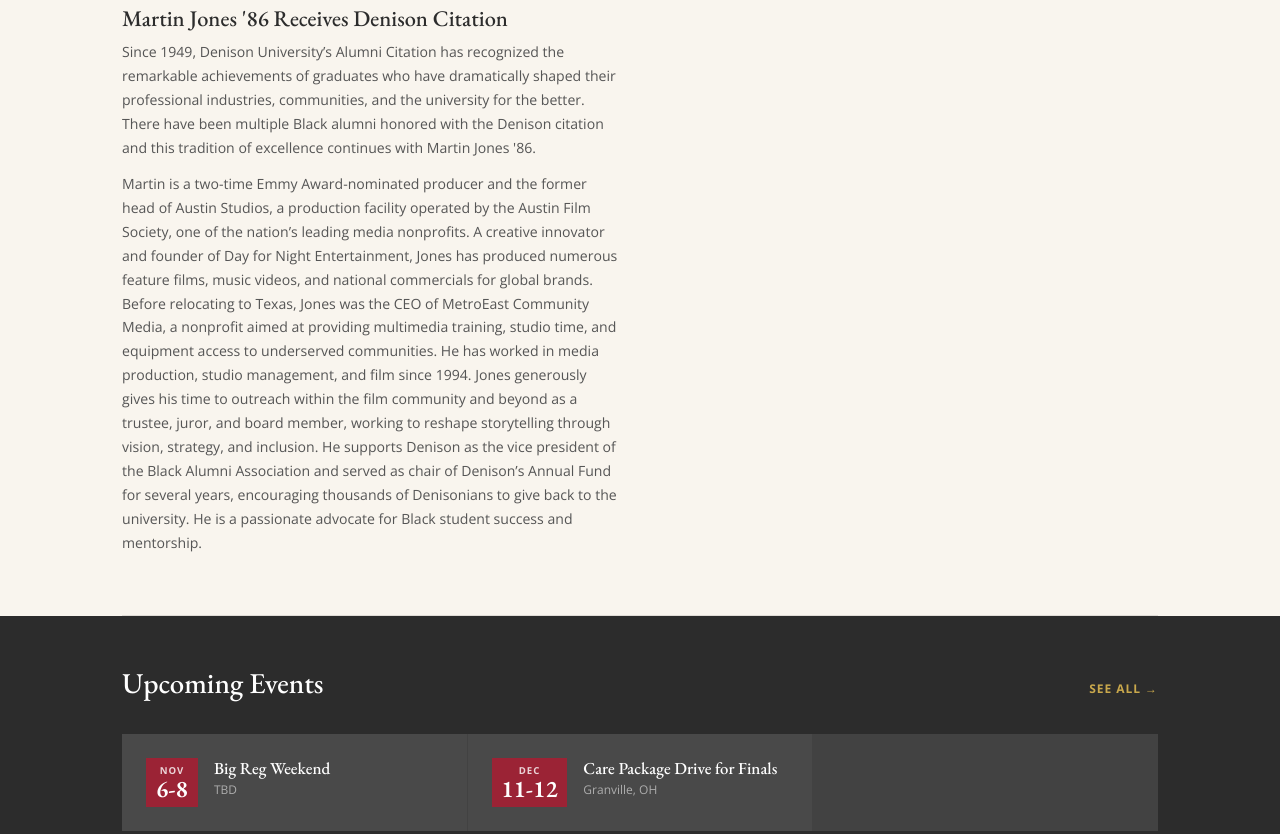
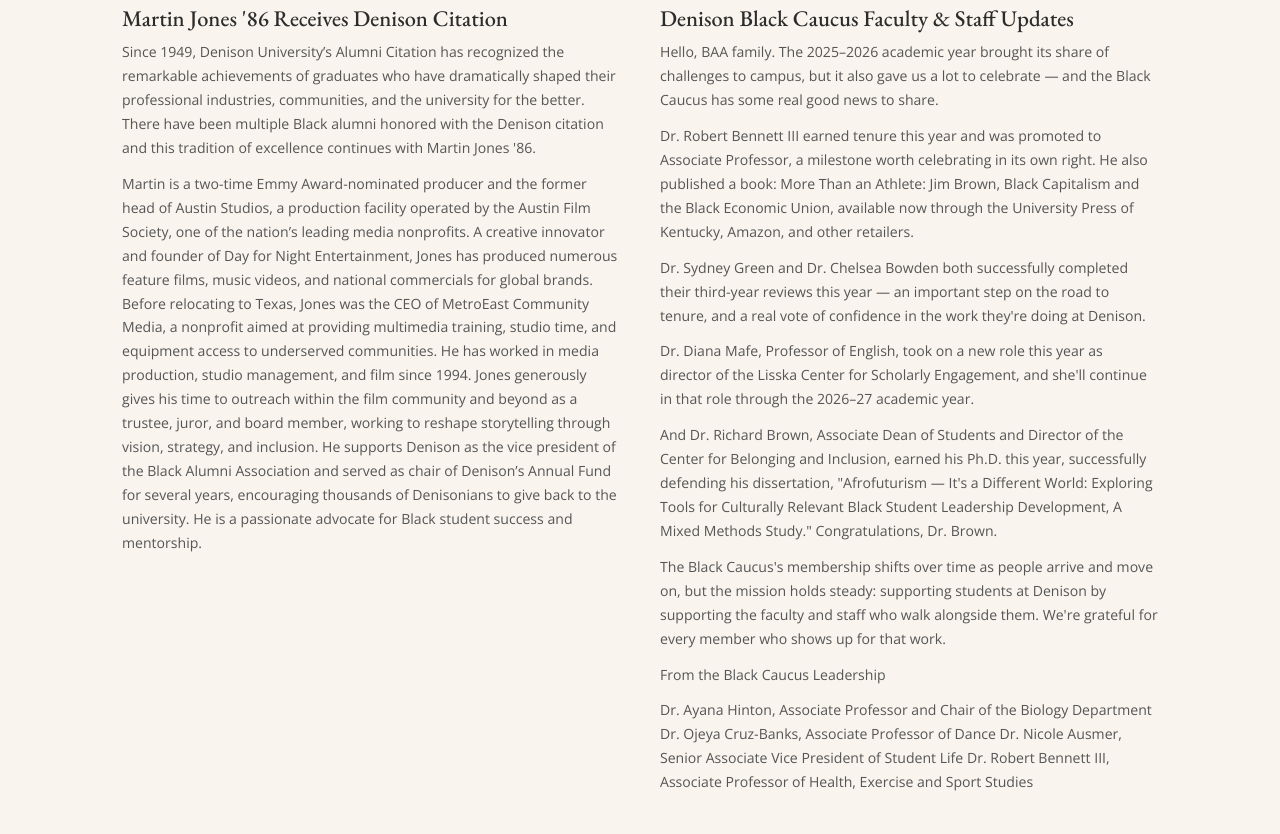
Before and after one commit to Denisonbaa/site, an Eleventy site: page newsletter/q1-2026.md in a window 1280 px wide. Shown: the part 4307-5141 px from the top of the page. Built offline with nearby package versions, Linux system fonts and the light colour scheme; Eleventy itself is replaced by a stand-in of ours; files that its build step writes are made by us from their sources.

Commit message:
Update Newsletter Issue “q1-2026”

```diff
--- a/newsletter/q1-2026.md
+++ b/newsletter/q1-2026.md
@@ -69,6 +69,39 @@ stories:
       Martin is a two-time Emmy Award-nominated producer and the former head of Austin Studios, a production facility operated by the Austin Film Society, one of the nation’s leading media nonprofits. A creative innovator and founder of Day for Night Entertainment, Jones has produced numerous feature films, music videos, and national commercials for global brands. Before relocating to Texas, Jones was the CEO of MetroEast Community Media, a nonprofit aimed at providing multimedia training, studio time, and equipment access to underserved communities. He has worked in media production, studio management, and film since 1994. Jones generously gives his time to outreach within the film community and beyond as a trustee, juror, and board member, working to reshape storytelling through vision, strategy, and inclusion. He supports Denison as the vice president of the Black Alumni Association and served as chair of Denison’s Annual Fund for several years, encouraging thousands of Denisonians to give back to the university. He is a passionate advocate for Black student success and mentorship.
     image: /images/martin-jones2.png
     tag: Denison Citation
+  - title: Denison Black Caucus Faculty & Staff Updates
+    body: >-
+      Hello, BAA family. The 2025–2026 academic year brought its share of
+      challenges to campus, but it also gave us a lot to celebrate — and the
+      Black Caucus has some real good news to share.
+
+
+      Dr. Robert Bennett III earned tenure this year and was promoted to Associate Professor, a milestone worth celebrating in its own right. He also published a book: More Than an Athlete: Jim Brown, Black Capitalism and the Black Economic Union, available now through the University Press of Kentucky, Amazon, and other retailers.
+
+
+      Dr. Sydney Green and Dr. Chelsea Bowden both successfully completed their third-year reviews this year — an important step on the road to tenure, and a real vote of confidence in the work they're doing at Denison.
+
+
+      Dr. Diana Mafe, Professor of English, took on a new role this year as director of the Lisska Center for Scholarly Engagement, and she'll continue in that role through the 2026–27 academic year.
+
+
+      And Dr. Richard Brown, Associate Dean of Students and Director of the Center for Belonging and Inclusion, earned his Ph.D. this year, successfully defending his dissertation, "Afrofuturism — It's a Different World: Exploring Tools for Culturally Relevant Black Student Leadership Development, A Mixed Methods Study." Congratulations, Dr. Brown.
+
+
+      The Black Caucus's membership shifts over time as people arrive and move on, but the mission holds steady: supporting students at Denison by supporting the faculty and staff who walk alongside them. We're grateful for every member who shows up for that work.
+
+
+      From the Black Caucus Leadership
+
+
+      Dr. Ayana Hinton, Associate Professor and Chair of the Biology Department
+
+      Dr. Ojeya Cruz-Banks, Associate Professor of Dance
+
+      Dr. Nicole Ausmer, Senior Associate Vice President of Student Life
+
+      Dr. Robert Bennett III, Associate Professor of Health, Exercise and Sport Studies
+    image: /images/black-caucus.png
 events:
   - month: Nov
     day: 6-8
```
Also changed, not shown: public/images/black-caucus.png (added).
